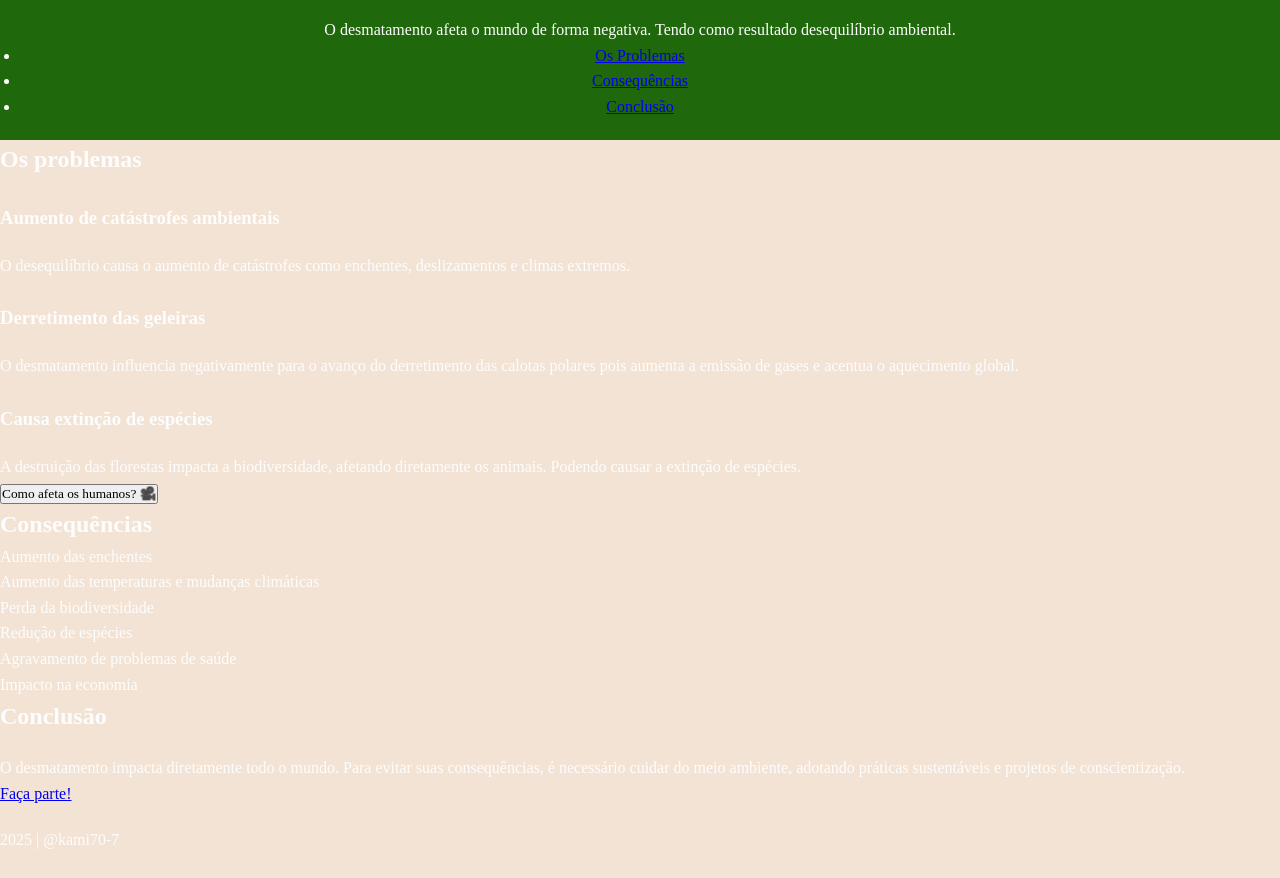
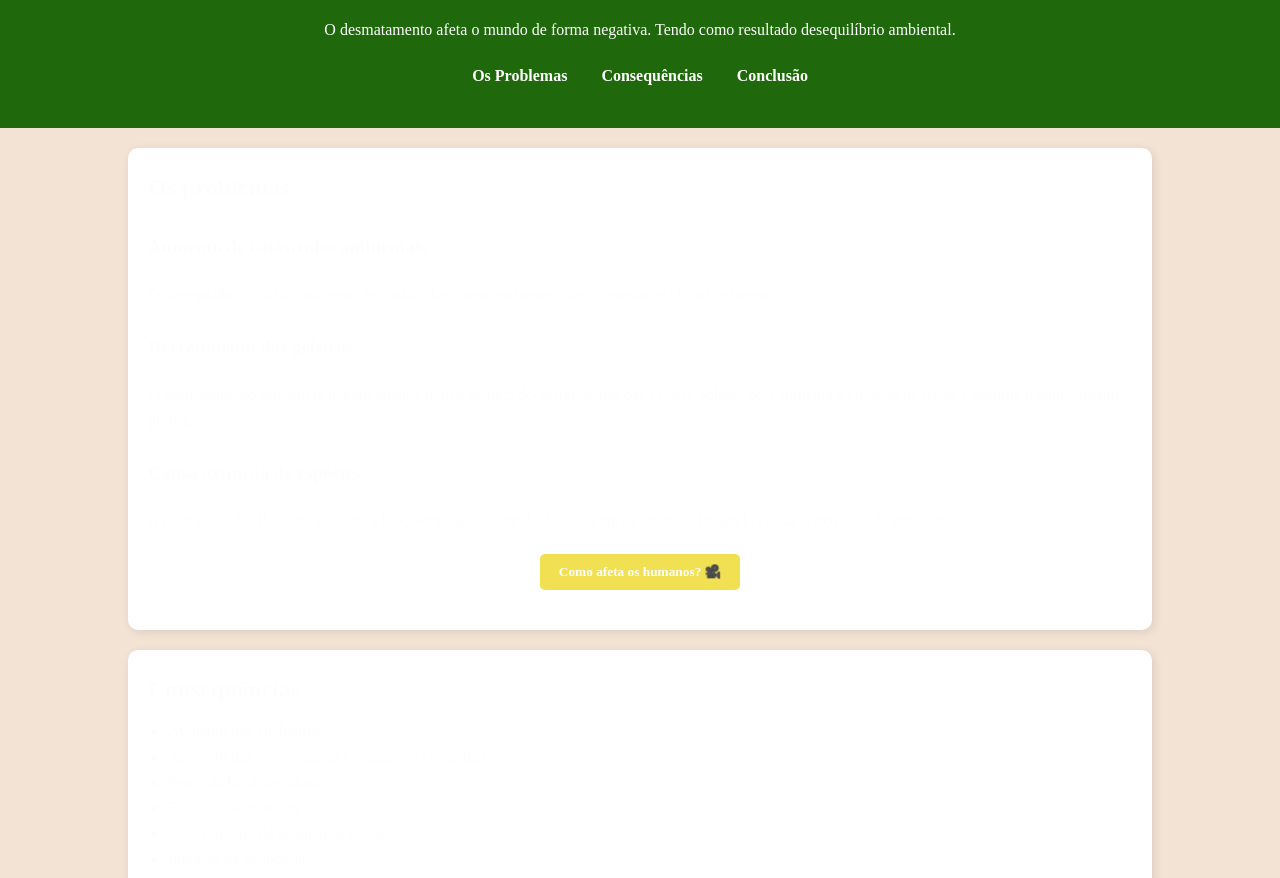
Before and after one commit to Kami70-7/Agrinho, a plain HTML site: page index.html in a window 1280 px wide. Shown: the part 74-952 px from the top of the page. Before the commit the page ends 926 px from the top, so only its background shows below. Drawn offline with Linux system fonts and the light colour scheme; a web font is replaced by a local one.

Commit message:
Personalizando

```diff
--- a/style.css
+++ b/style.css
@@ -48,3 +48,98 @@ header h1 {
 }
 
 nav ul {
+       list-style: none;
+    padding: 10px;
+}
+
+nav ul li {
+    display: inline;
+    margin: 0 15px;
+}
+
+nav ul li a {
+    color: rgb(255, 255, 255);
+    text-decoration: none;
+    font-weight: bold;
+}
+
+nav ul li a:hover {
+    text-decoration: underline;
+}
+
+/* Seções principais */
+.conteudo {
+    background: rgb(255, 255, 255);
+    padding: 20px;
+    margin: 20px auto;
+    width: 80%;
+    border-radius: 10px;
+    box-shadow: 2px 2px 10px rgba(0, 0, 0, 0.1);
+}
+
+/* Listas */
+ul {
+    list-style-type: square;
+    margin: 10px 0;
+    padding-left: 20px;
+}
+
+/* Botões */
+.cta-button {
+    display: block;
+    width: 200px;
+    margin: 20px auto;
+    padding: 10px;
+    background: var(--secondary-color);
+    color: var(--text-color);
+    text-align: center;
+    font-weight: bold;
+    border: none;
+    border-radius: 5px;
+    cursor: pointer;
+    transition: 0.3s;
+}
+
+.cta-button:hover {
+    background: var(--button-hover);
+    color: white;
+}
+
+/* Rodapé */
+footer {
+    text-align: center;
+    padding: 20px;
+    background: var(--primary-color);
+    color: white;
+}
+
+footer .cta-footer {
+    color: white;
+    text-decoration: none;
+    font-weight: bold;
+}
+
+footer .cta-footer:hover {
+    text-decoration: underline;
+}
+
+/* Responsividade */
+@media (max-width: 768px) {
+    .conteudo {
+        width: 90%;
+    }
+
+    nav ul {
+        display: flex;
+        flex-direction: column;
+        align-items: center;
+    }
+
+    nav ul li {
+        margin: 5px 0;
+    }
+
+    .cta-button {
+        width: 100%;
+    }
+}
```
